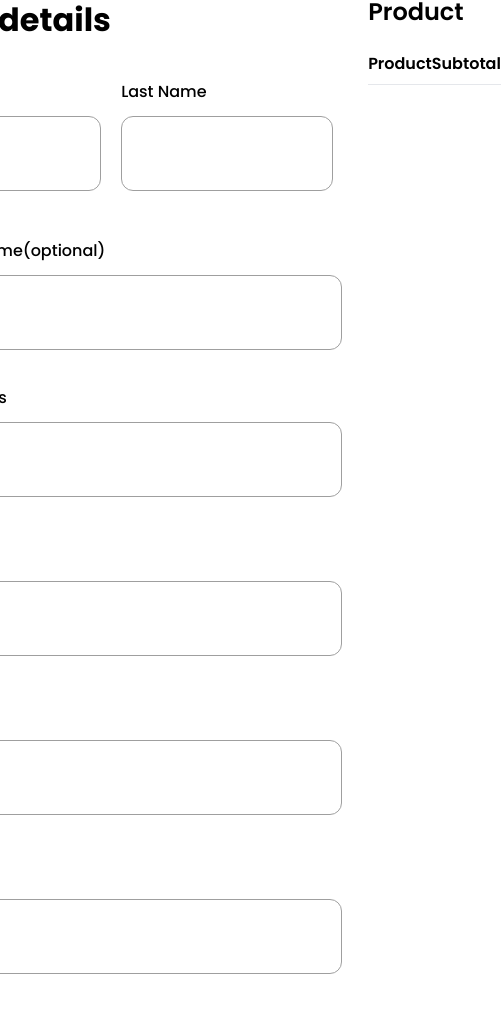
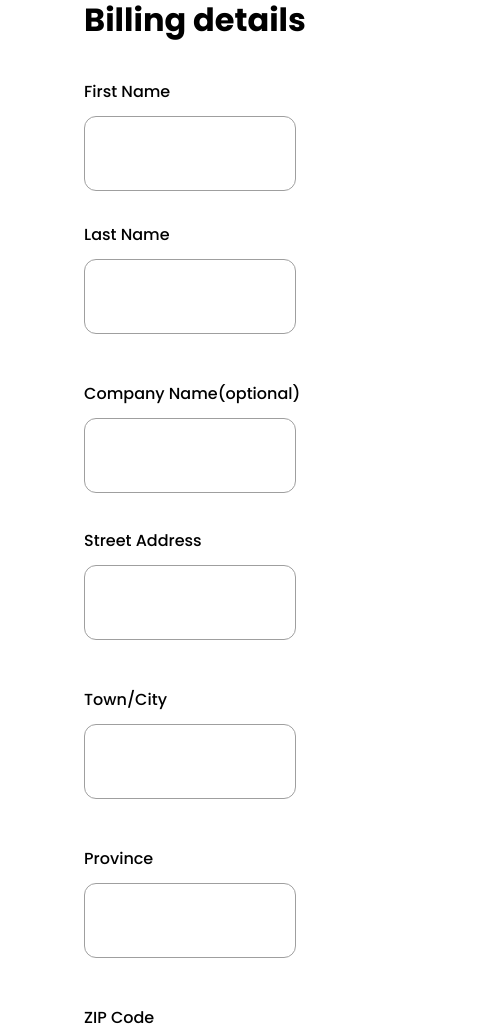
Before and after one commit to mbintangw/Furniro, a React (Vite) app: page /Checkout in a window 390 px wide. Shown: the part 463-1489 px from the top of the page, 501 px wide, since content can reach past the window. Built offline with nearby package versions, Linux system fonts and the light colour scheme.

Commit message:
style : change flex and width input

```diff
--- a/src/Components/Checkout/CheckoutProduct.jsx
+++ b/src/Components/Checkout/CheckoutProduct.jsx
@@ -30,22 +30,22 @@ const CheckoutProduct = ({ togglePopup }) => {
     };
     setOrder(orderDetails)
     togglePopup()
-    // Save the orderDetails or send it to the server
+
   };
 
   return (
     <div>
-      <div className='flex justify-center gap-[26px] mt-[63px]'>
-        <div className='w-[608px] flex flex-col gap-9'>
+      <div className='flex flex-col lg:flex-row justify-center items-center lg:items-start  gap-[26px] mt-[63px]'>
+        <div className='lg:w-[608px] flex flex-col gap-9'>
           <h1>Billing details</h1>
 
           <form onSubmit={handleSubmit(onSubmit)} className='formbilling'>
-            <div className='flex flex-row gap-5'>
+            <div className='flex flex-col lg:flex-row gap-5'>
               <label>
                 <h5>First Name</h5>
                 <input
                   {...register('firstName', { required: 'This is required' })}
-                  className='!w-[212px]'
+                  className='!w-[212px] md:!w-[300px]'
                 />
                 <p>{errors.firstName?.message}</p>
               </label>
@@ -54,7 +54,7 @@ const CheckoutProduct = ({ togglePopup }) => {
                 <h5>Last Name</h5>
                 <input
                   {...register('lastName', { required: 'This is required' })}
-                  className='!w-[212px]'
+                  className='!w-[212px] md:!w-[300px]'
                 />
                 <p>{errors.lastName?.message}</p>
               </label>
@@ -116,13 +116,14 @@ const CheckoutProduct = ({ togglePopup }) => {
                   required: 'This is required',
                 })}
                 placeholder='Additional Information'
+                className=''
               />
             </label>
 
           </form>
         </div>
 
-        <div className='w-[608px] '>
+        <div className='lg:w-[608px]'>
           <h2 className="text-2xl font-semibold mb-6">Product</h2>
           <div className="flex justify-between mb-4 border-b pb-2">
             <span className="font-semibold">Product</span>
--- a/src/index.css
+++ b/src/index.css
@@ -118,7 +118,7 @@ label {
 }
 
 .formbilling input {
-  @apply w-[453px] h-[75px] border border-[#9F9F9F] rounded-xl py-7 pl-7
+  @apply w-[212px] md:w-[350px] lg:w-[453px] h-[75px] border border-[#9F9F9F] rounded-xl py-7 pl-5
 }
 
 .formbilling label {
```
